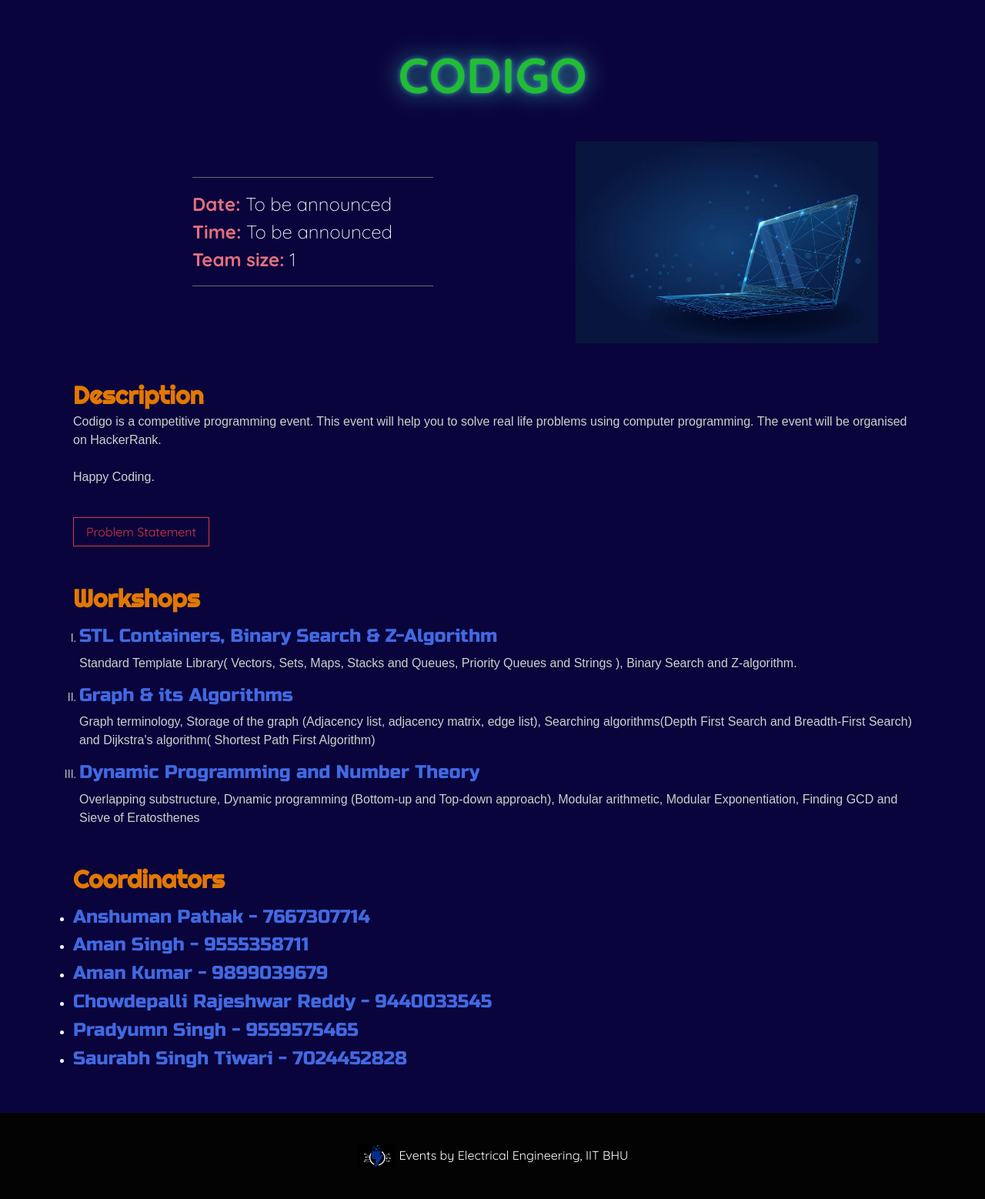
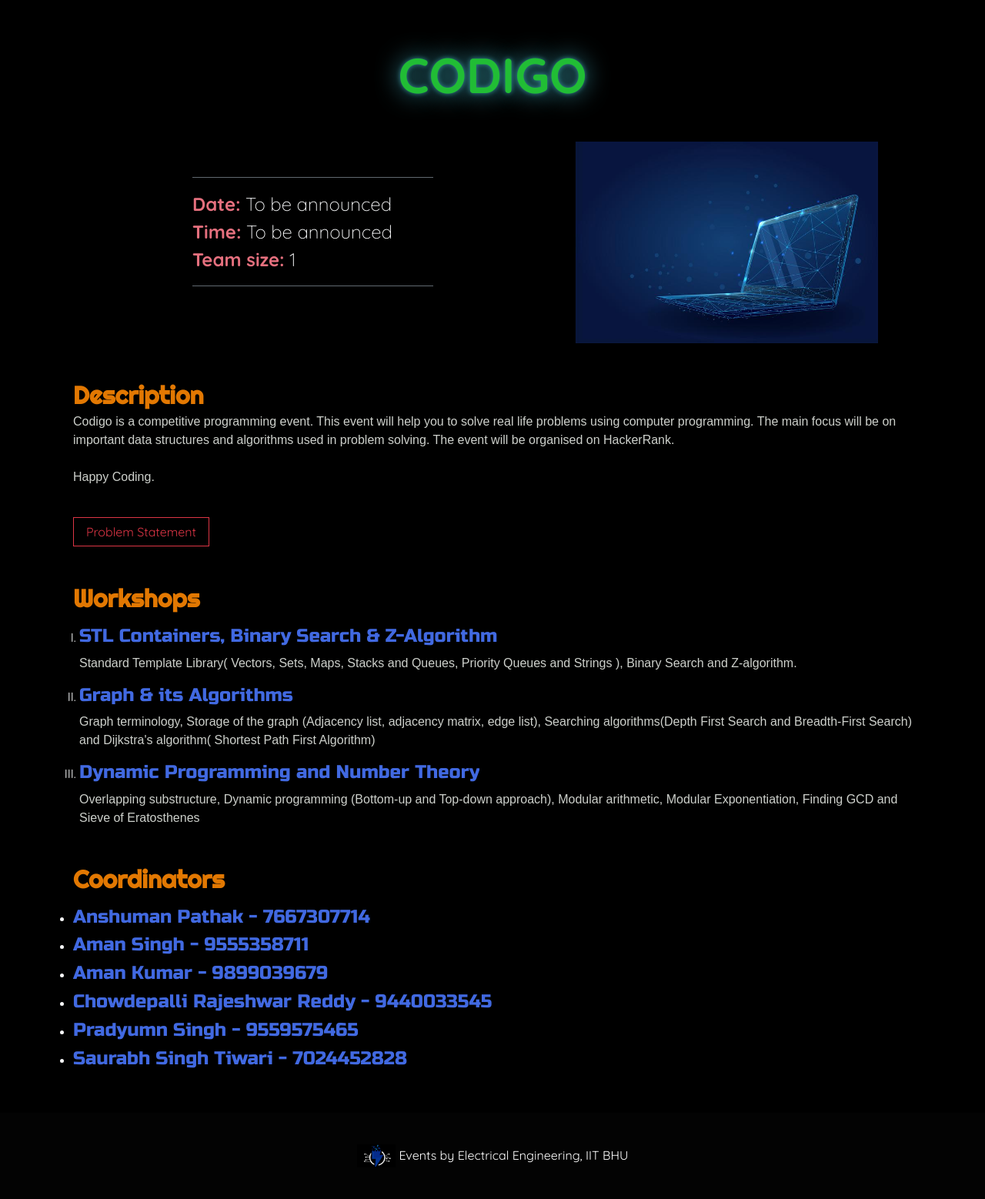
Before and after one commit to Prastuti-IIT-BHU/prastuti, a Django app: template templates/events/codigo.html in a window 1280 px wide. Shown: the part 90-1648 px from the top of the page at 77% size. Run offline with Django 3.2, Linux system fonts and the light colour scheme; the template is opened without the code that fills it, so the values that code supplies are empty; some libraries are stand-ins or nearby versions; some web fonts are replaced.

Commit message:
Update codigo.html

```diff
--- a/templates/events/codigo.html
+++ b/templates/events/codigo.html
@@ -2,7 +2,7 @@
 {% load static %}
 {% block body_block %}
 <div class="light pt-3 pt-lg-5 pb-2 text-light container-fluid"
-  style="margin-top: 76.3px; margin-bottom: -1px; background-color: #0a043c;">
+  style="margin-top: 76.3px; margin-bottom: -1px; background-color: black;">
   <div class="container">
     <div class="section-header">
       <h1 class="font-weight-bold mb-5 eventName">
@@ -29,6 +29,7 @@
         <h2 class="font-weight-bold mb-1 mt-4" style="font-family: 'Righteous', cursive; color:#e27802">Description</h2>
         <p class="pt-0" style="font-family: 'Monda', sans-serif; color:#cdd0cb;"> Codigo is a competitive
            programming event. This event will help you to solve real life problems using computer programming.
+            The main focus will be on important data structures and algorithms used in problem solving.
             The event will be organised on HackerRank.<br><br> Happy Coding.
         </p>
         <a class="btn btn-outline-danger btn-md mt-4 px-3 rounded-0 no-btn-shadow " data-tilt target="_blank"
@@ -57,7 +58,7 @@
             </p>
           </li>
           <li>
-            <a href="#" target="_blank" class="workshop_link">
+            <a href="https://drive.google.com/file/d/18IpFkYoFASBe2GmOSRpwN2f7HjODepwW/view?usp=sharing" target="_blank" class="workshop_link">
               <h4 style="font-family: 'Russo One', sans-serif;">Dynamic Programming and Number Theory</h4>
             </a>
             <p style="font-family: 'Monda', sans-serif;color:#cdd0cb;">Overlapping substructure, Dynamic programming
```
